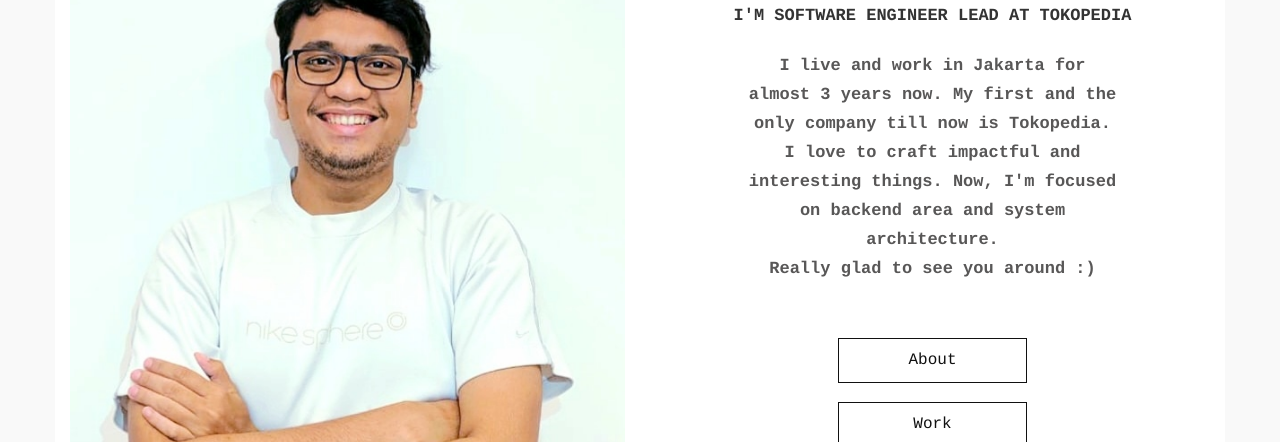
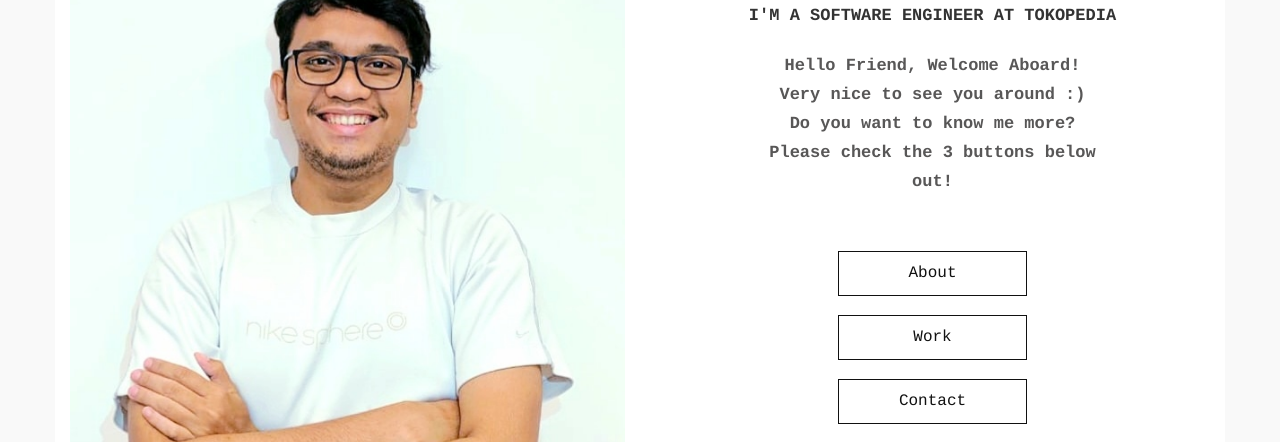
Before and after one commit to robertotambunan/profile-page, a plain HTML site: page index.html in a window 1280 px wide. Shown: the part 139-581 px from the top of the page. Drawn offline with nearby package versions, Linux system fonts and the light colour scheme.

Commit message:
change content + add ads

```diff
--- a/index.html
+++ b/index.html
@@ -17,6 +17,8 @@
         <link rel="stylesheet" href="https://cdnjs.cloudflare.com/ajax/libs/animate.css/3.5.2/animate.min.css">
         <link rel="icon" href="assets/images/icon.jpg">
 
+        <script data-ad-client="ca-pub-7575306844983511" async src="https://pagead2.googlesyndication.com/pagead/js/adsbygoogle.js"></script>
+
     </head>
 
     <body>
@@ -29,10 +31,11 @@
                     <div id = "index_right" class="col-md-6 text-center right">
                         <div class="logo">
                             <h4>Roberto Tambunan</h4>
-                            <h5>I'm Software Engineer Lead at Tokopedia</h5>
+                            <h5>I'm a Software Engineer at Tokopedia</h5>
                         </div>
                         <p class="home-description">
-                                I live and work in Jakarta for almost 3 years now. My first and the only company till now is Tokopedia. I love to craft impactful and interesting things. Now, I'm focused on backend area and system architecture.<br>Really glad to see you around :)
+                                Hello Friend, Welcome Aboard!<br/>Very nice to see you around :)<br/>
+                                Do you want to know me more?<br/>Please check the 3 buttons below out!
                         </p>
                         <div class="btn-group-vertical custom_btn animated slideinright">
                             <div id="about" class="btn btn-rabbit">About</div>
```
